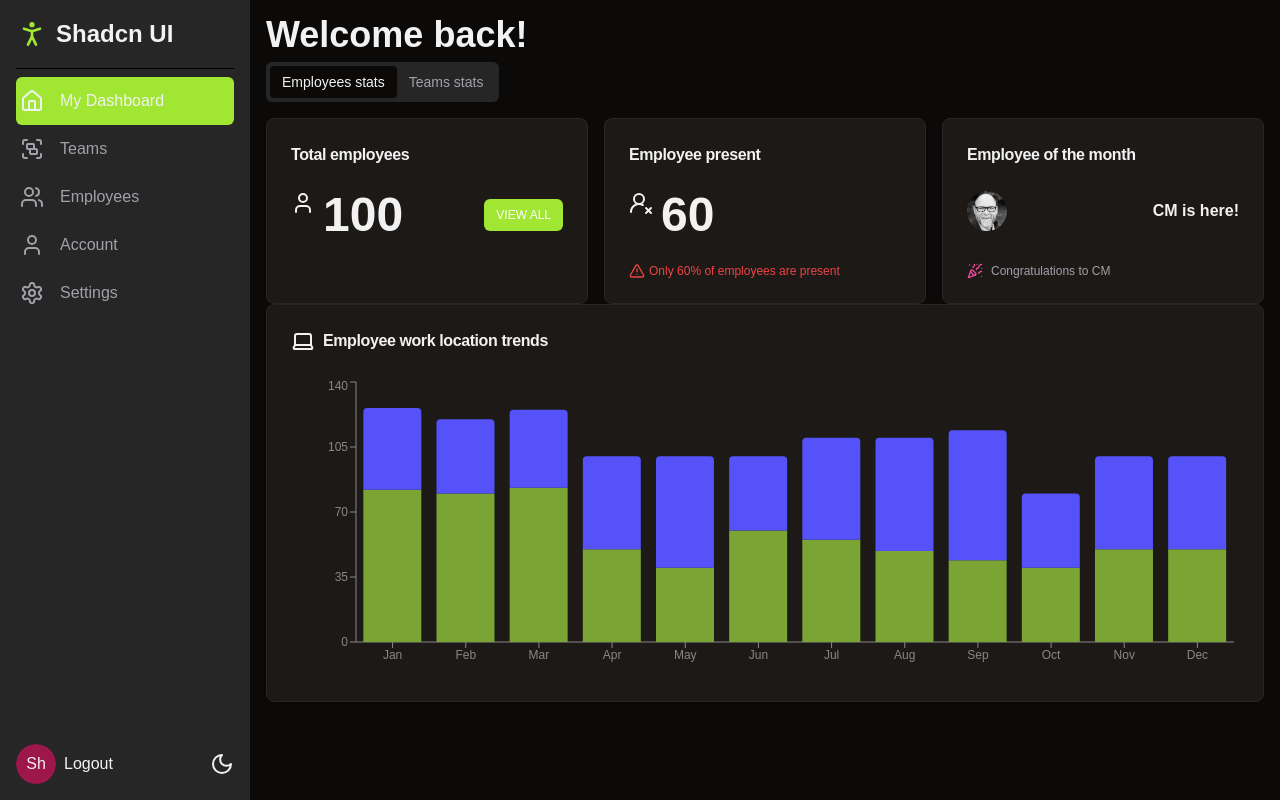
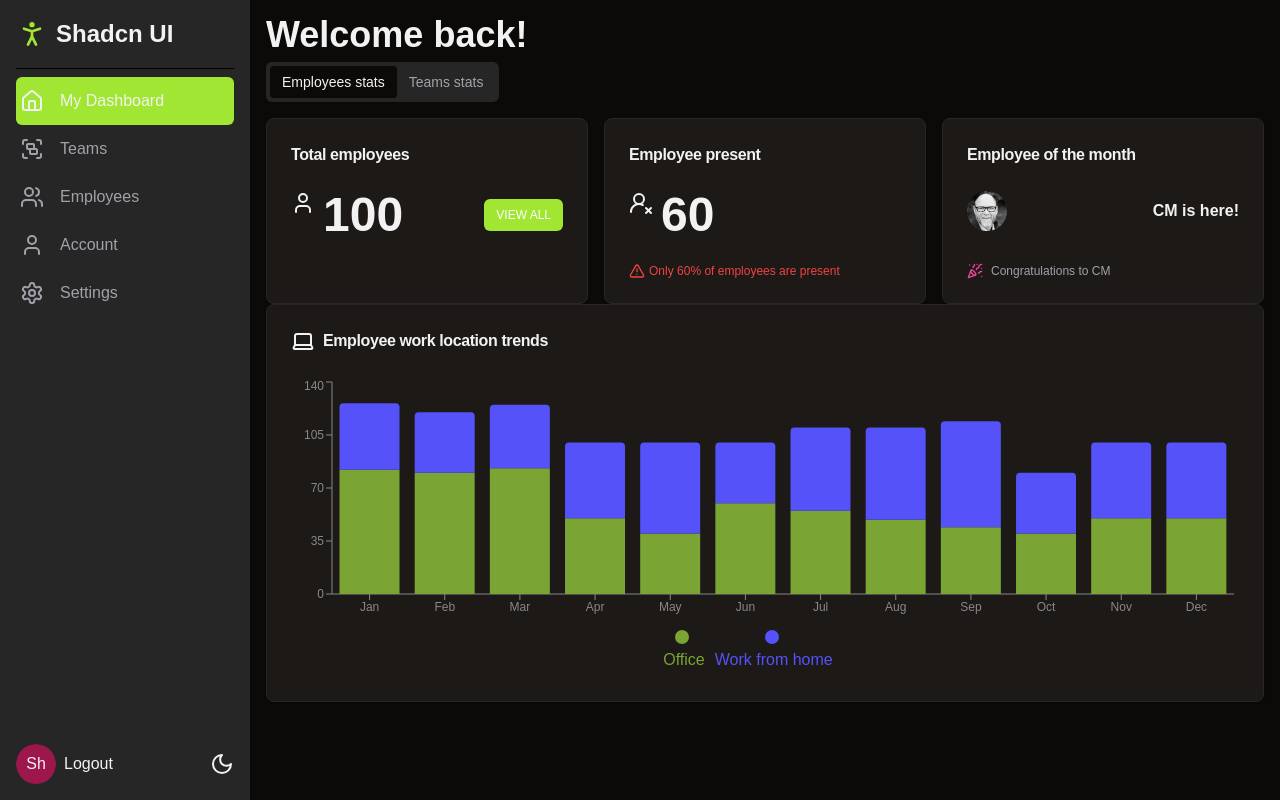
Before and after one commit to penn201500/shadcn-and-nextjs, a Next.js app: page /dashboard in a window 1280 px wide. Built offline with nearby package versions, Linux system fonts and the light colour scheme.

Commit message:
✨ Add legend for employee stats chart
true

```diff
--- a/app/dashboard/components/employees/employees-stats.tsx
+++ b/app/dashboard/components/employees/employees-stats.tsx
@@ -102,7 +102,7 @@ export default function EmployeesStats() {
                         Employee work location trends
                     </CardTitle>
                 </CardHeader>
-                <CardContent>
+                <CardContent className="pl-0">
                     <WorkLocationTrends />
                 </CardContent>
             </Card>
--- a/app/dashboard/components/employees/work-location-trends.tsx
+++ b/app/dashboard/components/employees/work-location-trends.tsx
@@ -1,6 +1,6 @@
 "use client"
 
-import { Bar, BarChart, ResponsiveContainer, Tooltip, XAxis, YAxis } from "recharts"
+import { Bar, BarChart, Legend, ResponsiveContainer, Tooltip, XAxis, YAxis } from "recharts"
 
 const data = [
     {
@@ -70,9 +70,26 @@ export default function WorkLocationTrends() {
             width="100%"
             height={300}>
             <BarChart data={data}>
-                <XAxis dataKey="name" stroke="#888888"  fontSize={12}/>
-                <YAxis stroke="#888888" fontSize={12}/>
+                <XAxis
+                    dataKey="name"
+                    stroke="#888888"
+                    fontSize={12}
+                />
+                <YAxis
+                    stroke="#888888"
+                    fontSize={12}
+                />
                 <Tooltip />
+                <Legend
+                    iconType="circle"
+                    formatter={value => {
+                        if (value === "wfh") {
+                            return <div className="text-base">Work from home</div>
+                        } else if (value === "office") {
+                            return <div className="text-base">Office</div>
+                        }
+                    }}
+                />
                 <Bar
                     dataKey="office"
                     stackId={1}
```
